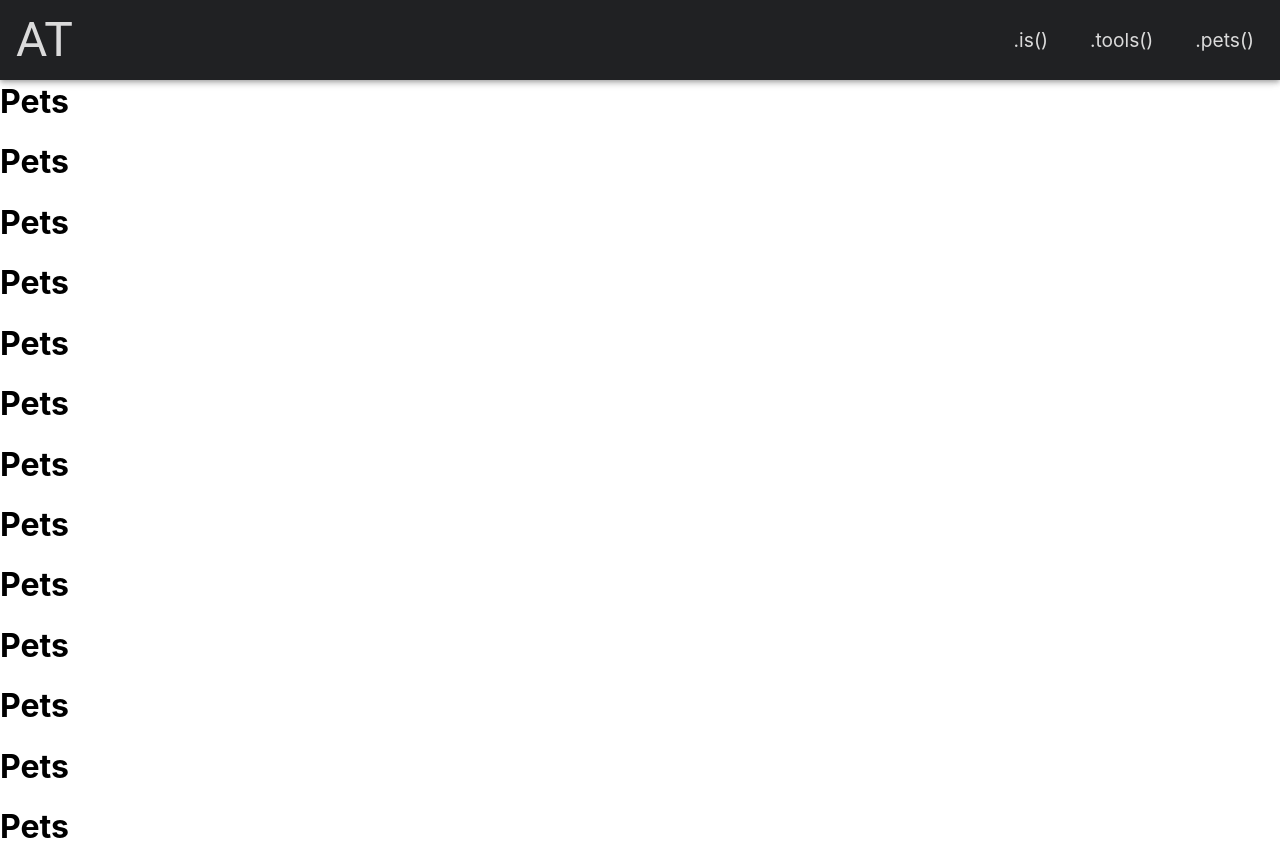
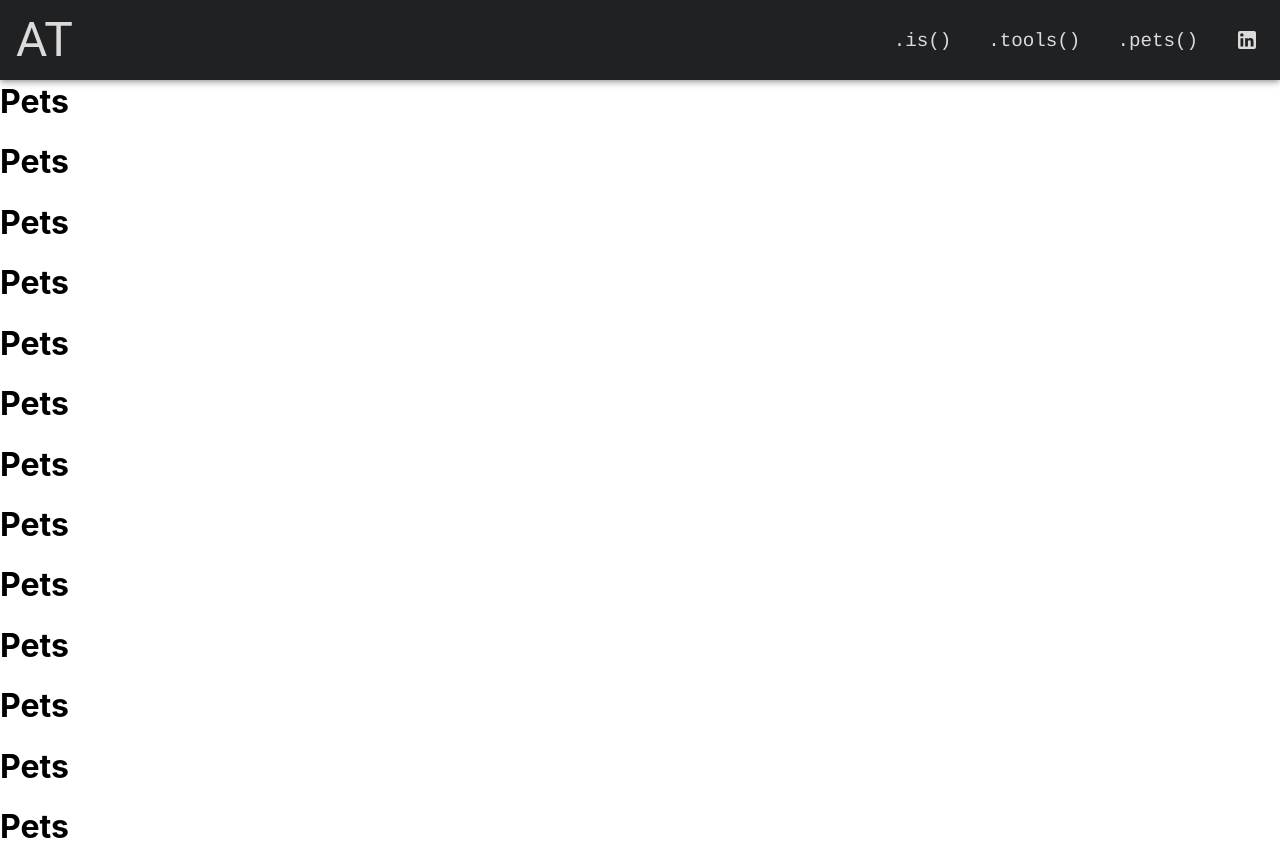
Before and after one commit to AnastasiaTsi/AnastasiaTsi.github.io, a React (Create React App) app: page /pets in a window 1280 px wide. Built offline with nearby package versions, Linux system fonts and the light colour scheme.

Commit message:
responsive

```diff
--- a/src/components/Hero/MainCard.tsx
+++ b/src/components/Hero/MainCard.tsx
@@ -2,10 +2,19 @@ import { Typography } from "@material-ui/core/";
 import { Heading1 } from "../../style/typographyStyles";
 import { CardDiv } from "./heroStyles";
 import colors from "../../style/colors";
+import {
+  createMuiTheme,
+  responsiveFontSizes,
+  MuiThemeProvider,
+} from "@material-ui/core";
+
+let theme = createMuiTheme();
+theme = responsiveFontSizes(theme);
 
 const MainCard = () => {
   return (
     <CardDiv>
+      <MuiThemeProvider theme={theme}>
         <Heading1 variant="h2" component="h1" style={{ fontWeight: 400 }}>
           Anastasia
           <span
@@ -42,6 +51,7 @@ const MainCard = () => {
           new technologies in a continues <br /> attempt to make some cool web
           apps...
         </Typography>
+      </MuiThemeProvider>{" "}
     </CardDiv>
   );
 };
--- a/src/components/Hero/heroStyles.ts
+++ b/src/components/Hero/heroStyles.ts
@@ -1,5 +1,6 @@
 import styled from "styled-components";
 import colors from "../../style/colors";
+import size from "../../style/size";
 
 export const RootDiv = styled.div`
   min-height: 100vh;
@@ -26,4 +27,7 @@ export const CardDiv = styled.div`
   height: fit-content;
   color: grey;
   border-left: solid ${colors.purple};
+  @media (max-width: ${size.mobileL}) {
+    margin-left: 35px;
+  }
 `;
--- a/src/components/Hero/info.ts
+++ b/src/components/Hero/info.ts
@@ -6,7 +6,7 @@ const info = [
     paragraph2: "Bachelor Degree",
   },
   {
-    title: "employment",
+    title: "work",
     paragraph1: `Web developer using the MERN stack.`,
     paragraph2: "December 2020 - Present",
   },
--- a/src/components/navbar/Navbar.css
+++ b/src/components/navbar/Navbar.css
@@ -11,7 +11,7 @@
     margin: 30px 0px 0px 0px;
     display: flex;
     flex-direction: column;
-    width: 25%;
+    width: 30%;
     height: 25vh;
     position: absolute;
     top: 50px;
--- a/src/components/navbar/Navbar.tsx
+++ b/src/components/navbar/Navbar.tsx
@@ -3,6 +3,7 @@ import "./Navbar.css";
 import { StyledAppBar, StyledLink, ToolBar } from "./navBarStyles";
 import { Close, MoreVert } from "@material-ui/icons";
 import { Typography } from "@material-ui/core";
+import LinkedInIcon from "@material-ui/icons/LinkedIn";
 
 type NavBarProps = {
   AppBarColor: string;
@@ -55,12 +56,24 @@ const Navbar = ({ AppBarColor }: NavBarProps) => {
           </StyledLink>
 
           <StyledLink
-            to="/tools"
+            to="/pets"
             className="nav-links"
             style={{ fontSize: "1.2rem" }}
             onClick={closeMobileMenu}
           >
             .pets()
+          </StyledLink>
+          <StyledLink
+            onClick={() =>
+              window.open(
+                "https://www.linkedin.com/in/anastasia-tsilepi/",
+                "_blank"
+              )
+            }
+            className="nav-links"
+            style={{ fontSize: "1.2rem" }}
+          >
+            <LinkedInIcon style={{ marginBottom: "-6px" }} />
           </StyledLink>
         </div>
         <div className="menu-icon" onClick={handleClick}>
--- a/src/components/navbar/navBarStyles.ts
+++ b/src/components/navbar/navBarStyles.ts
@@ -10,13 +10,12 @@ export const StyledAppBar = styled(AppBar)`
 
 export const StyledLink = styled(Link)`
   color: ${colors.white};
-  display: inline-flex;
+  font-family: courier;
   justify-content: flex-end;
   align-items: center;
   text-decoration: none;
-  padding-right: 10px;
+  padding-right: 5px;
   margin: 0.5rem 1rem;
-  height: 100%;
   cursor: pointer;
   &:hover {
     color: ${colors.purple};
@@ -26,7 +25,7 @@ export const StyledLink = styled(Link)`
 
 export const ToolBar = styled.div`
   background-color: transparent;
-  height: 80px;
+  height: 180px;
   align-items: center;
   display: flex;
   justify-content: space-between;
--- a/src/components/skills/Skills.tsx
+++ b/src/components/skills/Skills.tsx
@@ -1,4 +1,4 @@
-import { RootDiv, Heading1 } from "./skillsStyles";
+import { RootDiv, Heading } from "./skillsStyles";
 import { Button } from "@material-ui/core";
 import Card from "./Card";
 import skills from "./skillsList";
@@ -6,7 +6,7 @@ import skills from "./skillsList";
 const Skills = () => {
   return (
     <RootDiv>
-      <Heading1 variant="h2">Skills</Heading1>
+      <Heading variant="h2">Skills</Heading>
       <div
         style={{
           display: "flex",
--- a/src/components/skills/skillsStyles.ts
+++ b/src/components/skills/skillsStyles.ts
@@ -1,7 +1,7 @@
 import styled from "styled-components";
 import { Typography } from "@material-ui/core/";
 
-export const Heading1 = styled(Typography)`
+export const Heading = styled(Typography)`
   text-align: center;
   font-family: courier;
   font-weight: bold;
--- a/src/style/typographyStyles.js
+++ b/src/style/typographyStyles.js
@@ -6,6 +6,7 @@ export const Heading1 = styled(Typography)`
   color: ${colors.white};
   font-family: courier;
   font-weight: bold;
+  font-size: 305px;
 `;
 
 //style={{ color: "#fff", fontFamily: "courier", fontWeight: "bold" }}
```
Lines whose indentation alone changed are shown as unchanged.
